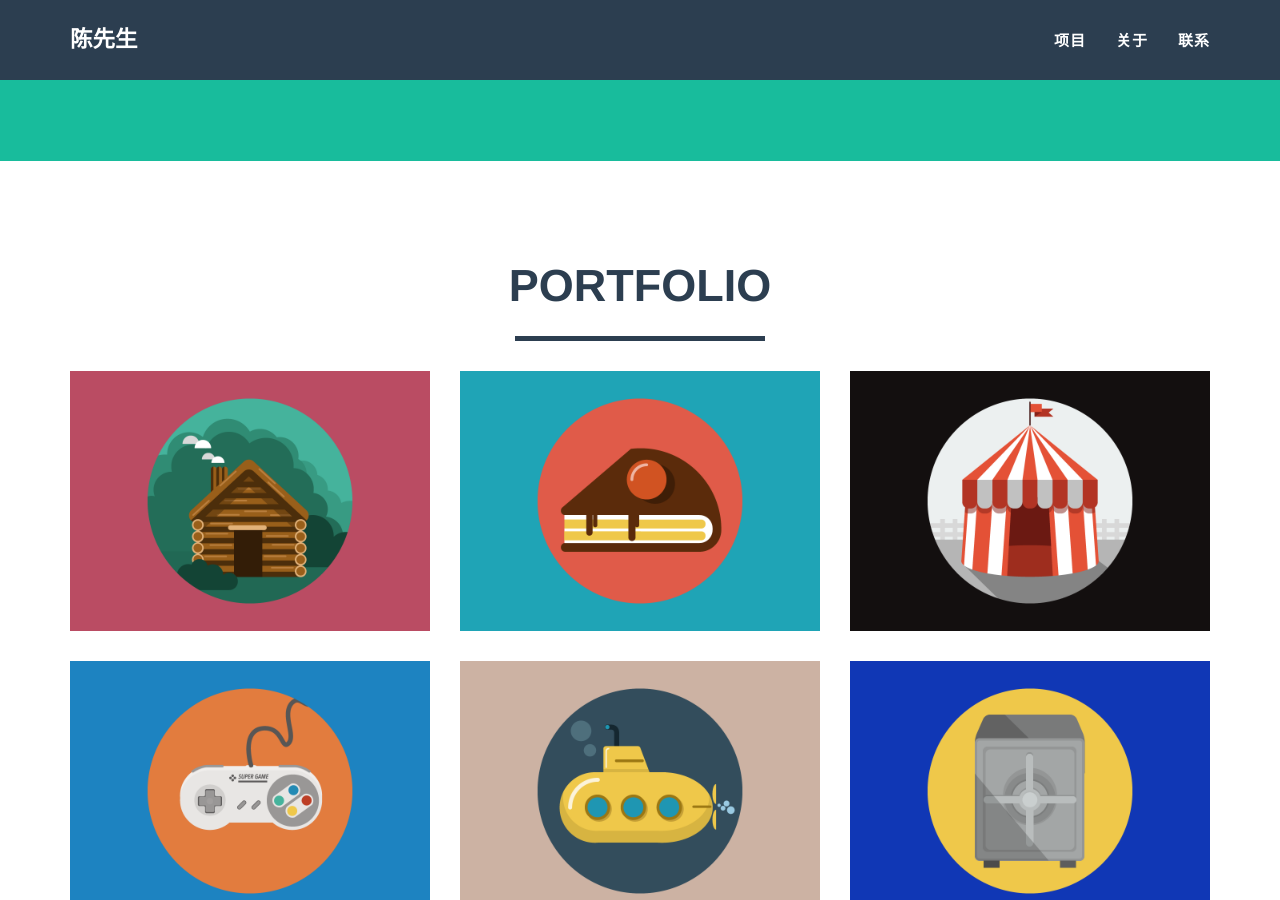
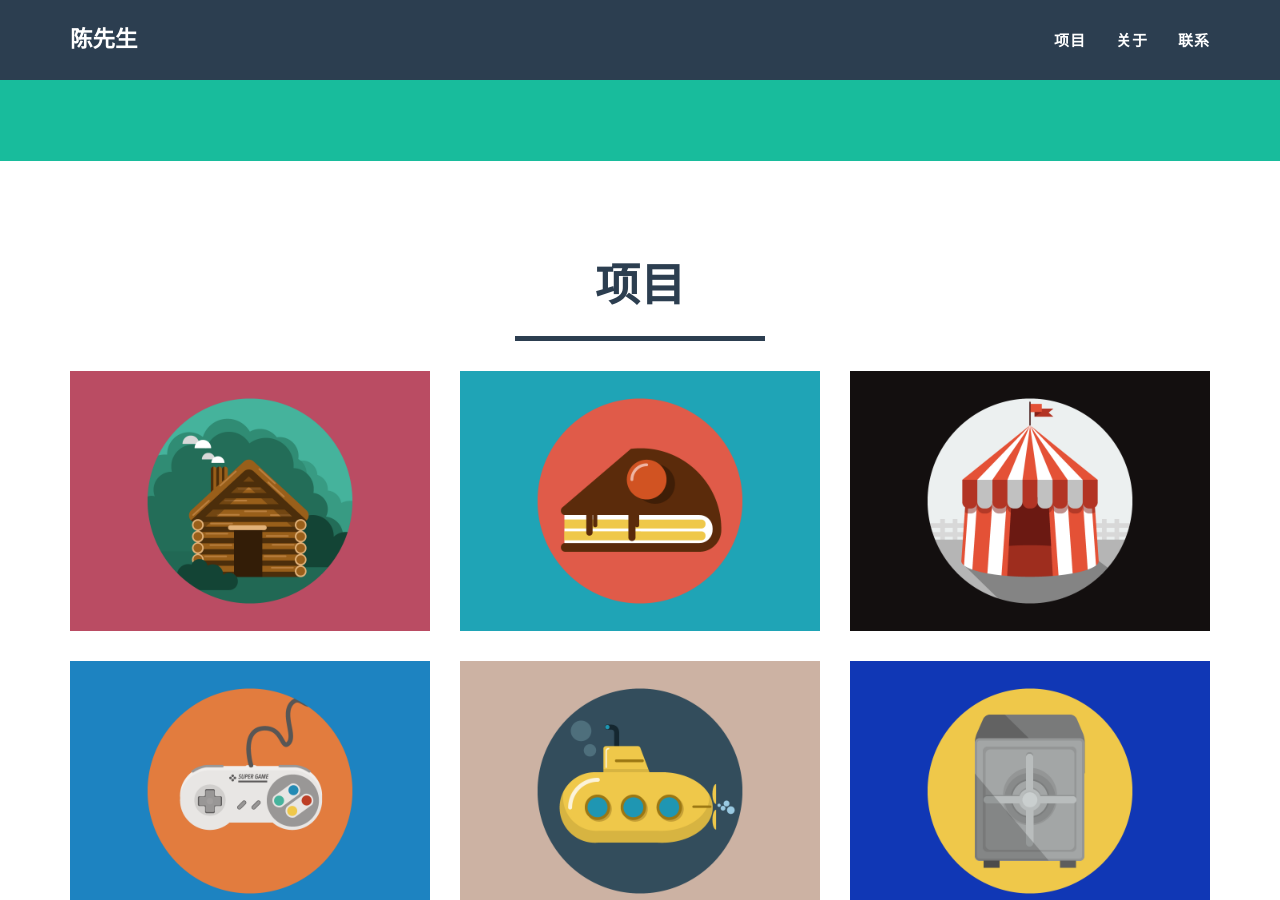
Before and after one commit to TopsyLai/myhomepage, a Jekyll site: the page built from index.html, in a window 1280 px wide and 900 px high, scrolled down 614 px. Built offline with Jekyll 4.4.1, drawn with Linux system fonts in a browser that asks for light colours; some web fonts are replaced.

Commit message:
Update portfolio_grid.html

```diff
--- a/_includes/portfolio_grid.html
+++ b/_includes/portfolio_grid.html
@@ -4,7 +4,7 @@
         <div class="container">
             <div class="row">
                 <div class="col-lg-12 text-center">
-                    <h2>Portfolio</h2>
+                    <h2>项目</h2>
                     <hr class="star-primary">
                 </div>
             </div>
```
